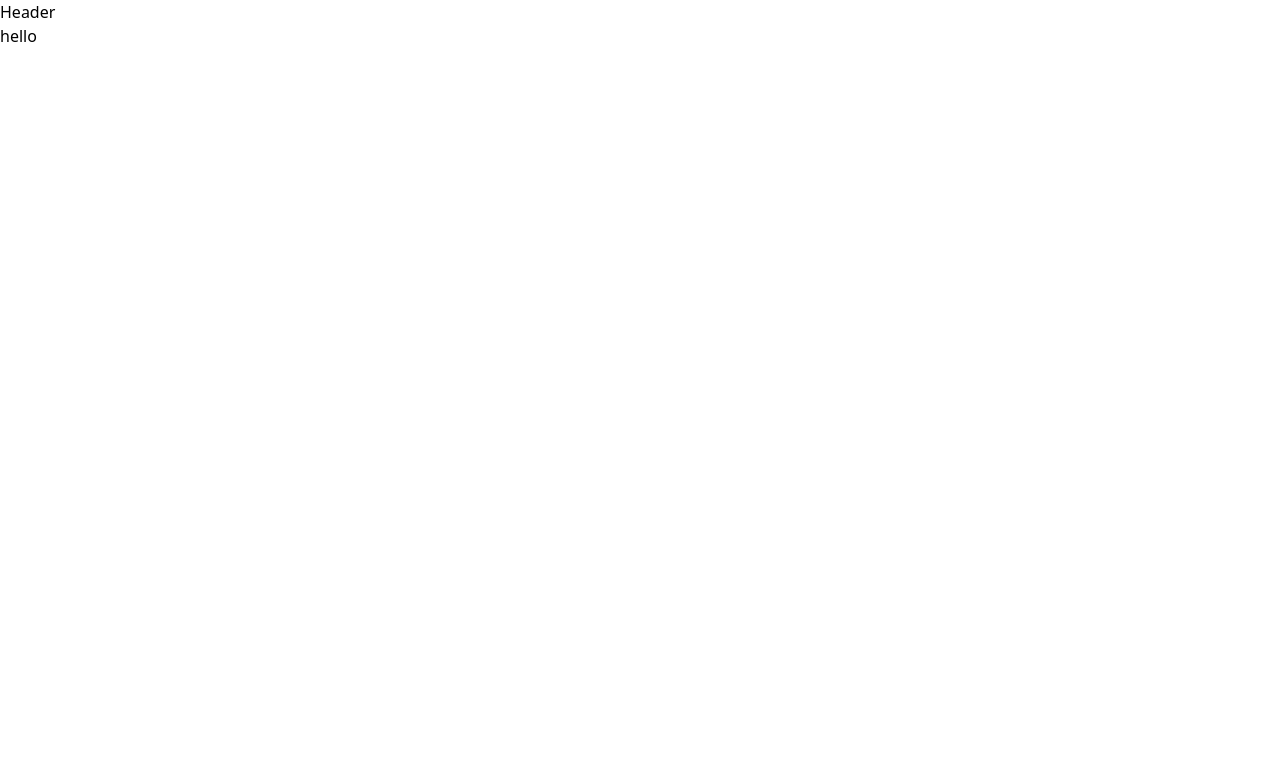
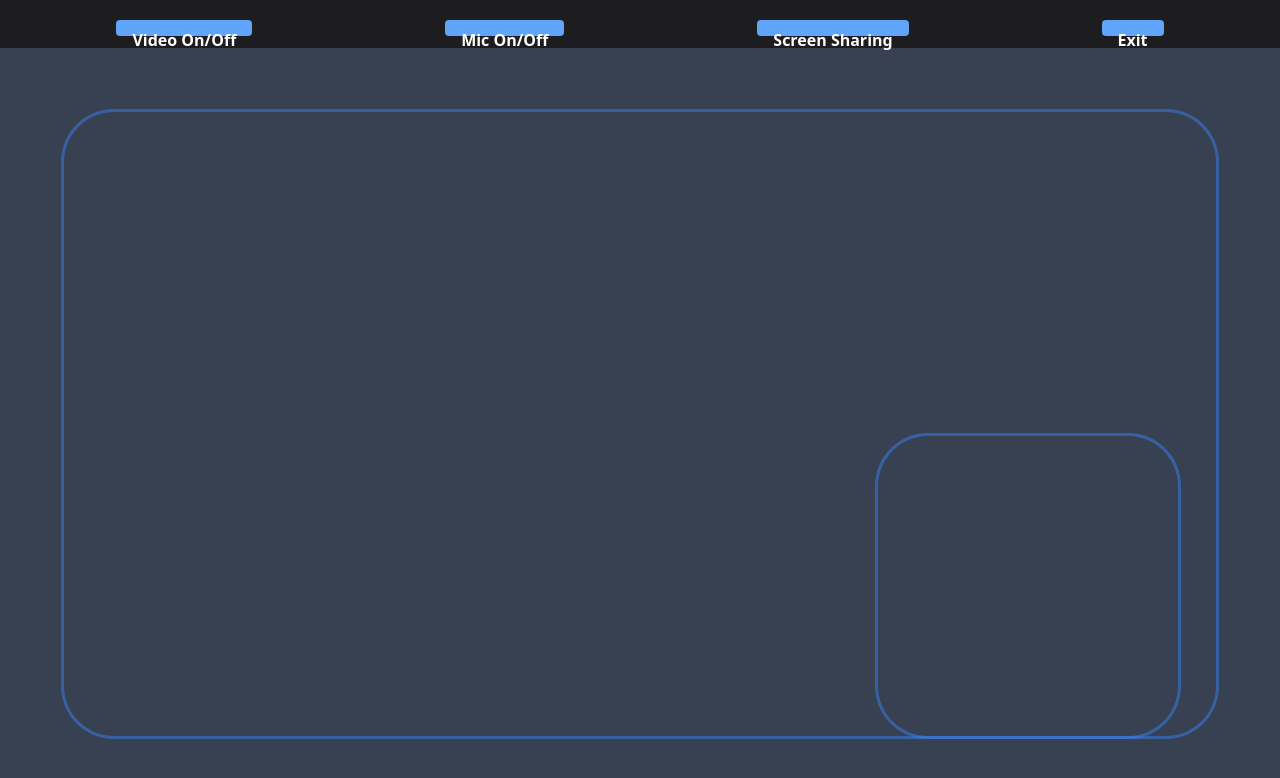
Before and after one commit to jungwoonlim/jcloud-conference, a React (Create React App) app in the folder client/: page /conference in a window 1280 px wide. Shown: the top 778 px of the page. Built offline with nearby package versions, Linux system fonts and the light colour scheme; no server answers.

Commit message:
css 업데이트

```diff
--- a/client/src/components/Connect.js
+++ b/client/src/components/Connect.js
@@ -13,17 +13,21 @@ const ConnectText = styled.p`
   font-family: serif;
 `;
 
+const Button = styled.button`
+  margin: 5px;
+`;
+
 class Connect extends Component {
   render() {
     return (
       <ConnectBoard>
-        <ConnectText>
+        <ConnectText className="text-white font-bold">
           Do you want to start a video conference? <br />
           Click the button below to get started.
         </ConnectText>
-        <button className="bg-transparent hover:bg-blue-500 text-blue-700 font-semibold hover:text-white py-2 px-4 border border-blue-500 hover:border-transparent rounded">
+        <Button className="bg-transparent hover:bg-blue-500 text-white font-semibold hover:text-white py-2 px-4 border border-blue-500 hover:border-transparent rounded">
           <Link to="/conference">Connect Conference</Link>
-        </button>
+        </Button>
       </ConnectBoard>
     );
   }
--- a/client/src/components/Video.js
+++ b/client/src/components/Video.js
@@ -1,38 +1,63 @@
 import React from "react";
 import styled from "styled-components";
 
+const MainVideoContainer = styled.div`
+  padding: 5%;
+  width: 100%;
+  height: 94%;
+  background-color: #374151;
+`;
+
+const LocalVideoContainer = styled.div`
+  //
+`;
+
+const RemoteVideoContainer = styled.div`
+  margin: 0 auto;
+  width: 100%;
+  height: 100%;
+`;
+
 const LocalVideo = styled.video`
   position: absolute;
-  bottom: 10px;
-  right: 10px;
+  bottom: 8%;
+  right: 8%;
   width: 300px;
-  height: auto;
-  background: red;
+  height: 300px;
+  border-radius: 50px;
+  object-fit: cover;
 `;
 
 const RemoteVideo = styled.video`
-  width: 80%;
-  height: auto;
-  background: red;
+  width: 100%;
+  height: 100%;
+  border-radius: 50px;
+  object-fit: cover;
 `;
 
 function Video() {
   return (
-    <div className="video_container" id="videos">
+    <MainVideoContainer>
+      <RemoteVideoContainer className="video_container " id="videos">
+        <RemoteVideo
+          id="remoteVideo"
+          className="ring"
+          autoPlay
+          playsInline
+          controls={false}
+        ></RemoteVideo>
+      </RemoteVideoContainer>
+      <LocalVideoContainer>
         <LocalVideo
           id="localVideo"
+          className="ring"
           autoPlay
           playsInline
           controls={false}
           muted={true}
         ></LocalVideo>
-      <RemoteVideo
-        id="remoteVideo"
-        autoPlay
-        playsInline
-        controls={false}
-      ></RemoteVideo>
-    </div>
+      </LocalVideoContainer>
+    </MainVideoContainer>
   );
 }
 
--- a/client/src/components/VideoLayout.js
+++ b/client/src/components/VideoLayout.js
@@ -1,21 +1,19 @@
 import React, { Component } from "react";
 import styled from "styled-components";
 import HeaderLayout from "../layout/HeaderLayout";
-import FooterLayout from "../layout/FooterLayout";
-import Video from "../components/Video";
+import Video from "./Video";
 
-const SiderLayout = styled.div`
-  background-color: red;
-  flex: 0 0 200px;
+const VideoLayoutContainer = styled.div`
+  height: 100%;
 `;
 
 class VideoLayout extends Component {
   render() {
     return (
-      <div>
+      <VideoLayoutContainer>
         <HeaderLayout />
-        <h1>hello</h1>
-      </div>
+        <Video />
+      </VideoLayoutContainer>
     );
   }
 }
--- a/client/src/index.css
+++ b/client/src/index.css
@@ -2,3 +2,16 @@
 @tailwind base;
 @tailwind components;
 @tailwind utilities;
+
+* {
+    margin: 0;
+    padding: 0;
+}
+
+html, body, #root {
+    height: 100%;
+}
+
+body {
+    background-color: #1d1d1f;
+}
--- a/client/src/layout/FooterLayout.js
+++ b/client/src/layout/FooterLayout.js
@@ -1,18 +1,22 @@
 import react, { Component } from "react";
+import styled from "styled-components";
 
-const FooterStyle = {
-  position: "absolute",
-  textAlign: "center",
-  width: "100%",
-  height: "5vh",
-  bottom: "0px",
-};
+const FooterStyle = styled.div`
+  padding: 20px 0;
+  position: absolute;
+  text-align: center;
+  width: 100%;
+  bottom: 0px;
+  background-color: #2f2f2f;
+`;
 
 class FooterLayout extends Component {
   render() {
     return (
       <>
-        <div>jCloud's Conference Website ©2021</div>
+        <FooterStyle className="text-white font-bold">
+          jCloud's Conference Website ©2021
+        </FooterStyle>
       </>
     );
   }
--- a/client/src/layout/HeaderLayout.js
+++ b/client/src/layout/HeaderLayout.js
@@ -2,12 +2,37 @@ import react, { Component } from "react";
 import styled from "styled-components";
 import { Link } from "react-router-dom";
 
+const Header = styled.div`
+  padding: 20px;
+  height: 6%;
+  display: flex;
+  flex-direction: row;
+  justify-content: space-around;
+  background-color: #1d1d1f;
+`;
+
+const Button = styled.button`
+  // outline: none !important;
+  cursor: pointer;
+`;
+
 class HeaderLayout extends Component {
   render() {
     return (
-      <>
-        <h1>Header</h1>
-      </>
+      <Header>
+        <Button className="bg-blue-400 hover:bg-blue-500 text-white font-bold py-2 px-4 rounded">
+          Video On/Off
+        </Button>
+        <Button className="bg-blue-400 hover:bg-blue-500 text-white font-bold py-2 px-4 rounded">
+          Mic On/Off
+        </Button>
+        <Button className="bg-blue-400 hover:bg-blue-500 text-white font-bold py-2 px-4 rounded">
+          Screen Sharing
+        </Button>
+        <Button className="bg-blue-400 hover:bg-blue-500 text-white font-bold py-2 px-4 rounded">
+          <Link to="/">Exit</Link>
+        </Button>
+      </Header>
     );
   }
 }
--- a/client/src/routes/Home.js
+++ b/client/src/routes/Home.js
@@ -2,18 +2,18 @@ import React, { Component } from "react";
 import styled from "styled-components";
 import FooterLayout from "../layout/FooterLayout";
 import Connect from "../components/Connect";
-import backgroundImage from "../images/background-image.jpg";
+import backgroundImage from "../images/background-image.png";
 
 const Container = styled.div`
   height: 100vh;
-  background-color: white;
+  background-color: #1d1d1f;
   text-align: center;
 `;
 
 const Title = styled.p`
   font-size: 80px;
   font-family: cursive;
-  margin-top: 10%;
+  padding-top: 10%;
 `;
 
 const ConferenceImage = styled.img`
@@ -25,7 +25,9 @@ class App extends Component {
   render() {
     return (
       <Container>
-        <Title>Welcome to Video Conference</Title>
+        <Title className="text-white font-bold">
+          Welcome to Video Conference
+        </Title>
         <Connect />
         <ConferenceImage src={backgroundImage} />
         <FooterLayout />
```
Also changed, not shown: client/src/images/background-image.png (added). Lines whose indentation alone changed are shown as unchanged.
